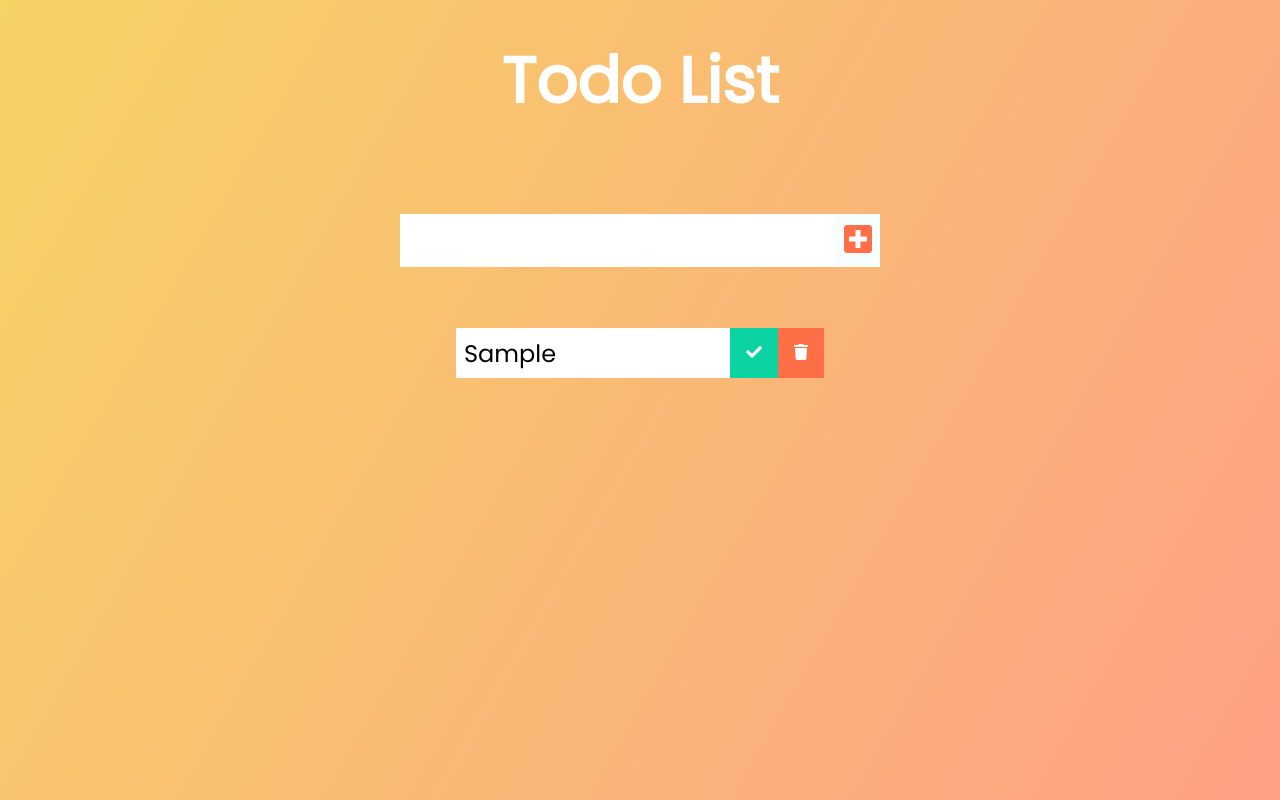
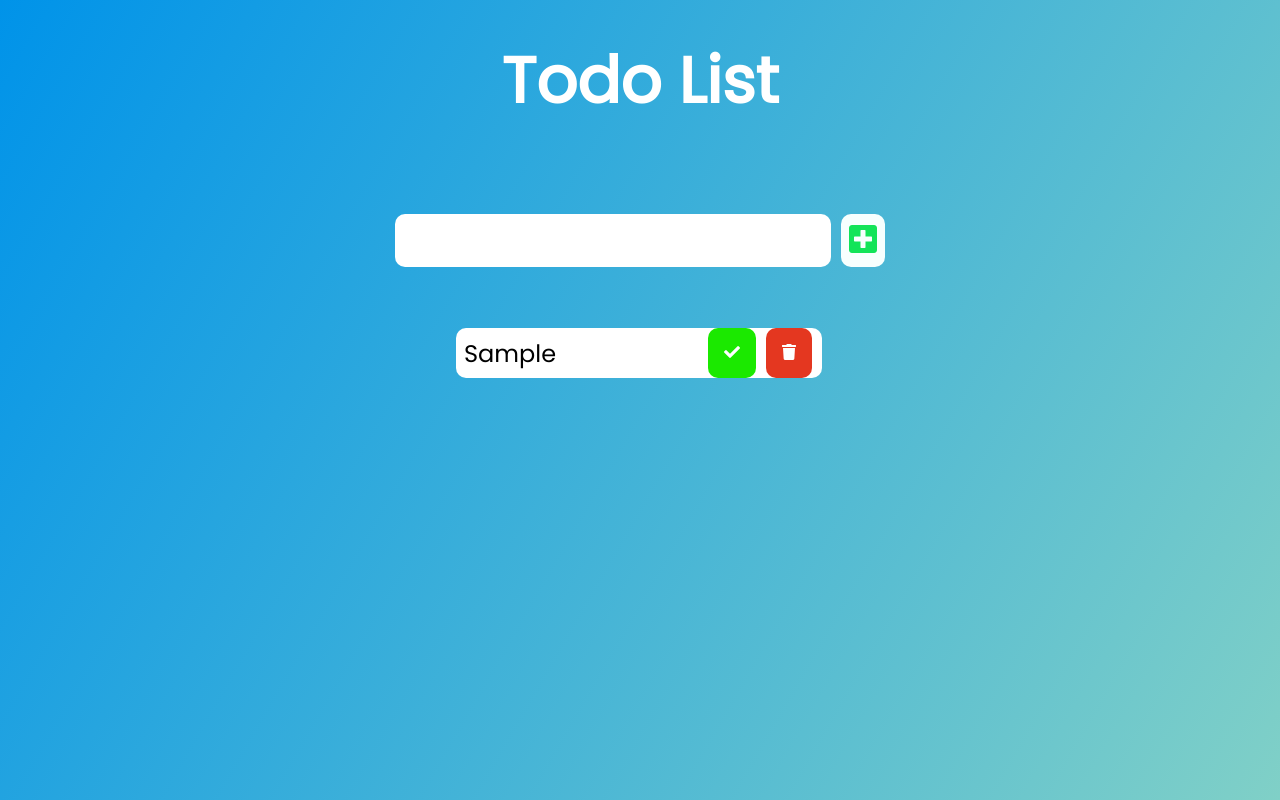
Before and after one commit to Micro-dot/todo-list, a React (Create React App) app: page / in a window 1280 px wide. Both pictures are taken after typing "Sample" into the empty fields and a click on the button 858 px from the left and 240 px from the top of the page. Built offline with nearby package versions, Linux system fonts and the light colour scheme.

Commit message:
Add CSS design

```diff
--- a/src/App.css
+++ b/src/App.css
@@ -4,7 +4,7 @@
   box-sizing: border-box;
 }
 body {
-  background-image: linear-gradient(120deg, #f6d365 0%, #fda085 100%);
+  background-image: linear-gradient(120deg, #0093E9 0%, #80D0C7 100%);
   color: white;
   font-family: "Poppins", sans-serif;
   min-height: 100vh;
@@ -19,22 +19,29 @@ form {
   display: flex;
   justify-content: center;
   align-items: center;
+
 }
-form input,
-form button {
+form input{
   padding: 0.5rem;
   font-size: 2rem;
   border: none;
   background: white;
+  border-radius: 10px;
+  margin-right: 10px;
+
 }
 form button {
-  color: #ff6f47;
+  color: #12e458;
   background: #f7fffe;
   cursor: pointer;
   transition: all 0.3s ease;
+  padding: 0.5rem;
+  font-size: 2rem;
+  border: none;
+  border-radius: 10px;
 }
 form button:hover {
-  background: #ff6f47;
+  background: #0ec026;
   color: white;
 }
 .todo-container {
@@ -57,6 +64,8 @@ form button:hover {
   justify-content: space-between;
   align-items: center;
   transition: all 1s ease;
+  border-radius: 10px;
+  margin-right: 10px;
 }
 .filter-todo {
   padding: 1rem;
@@ -67,15 +76,18 @@ form button:hover {
 
 .trash-btn,
 .complete-btn {
-  background: #ff6f47;
+  background: #e43720;
   color: white;
   border: none;
   padding: 1rem;
   cursor: pointer;
   font-size: 1rem;
+  border-radius: 10px;
+  margin-right: 10px;
+
 }
 .complete-btn {
-  background: rgb(11, 212, 162);
+  background: rgb(27, 233, 0);
 }
 .todo-item {
   padding: 0rem 0.5rem;
```
